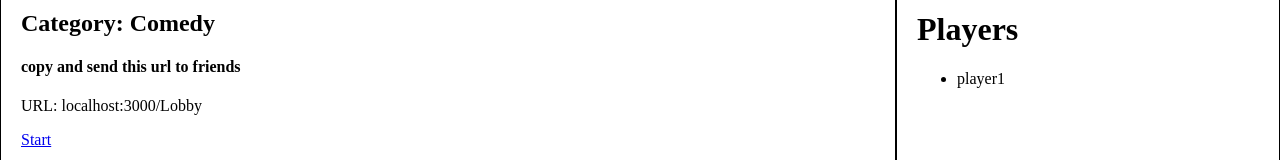
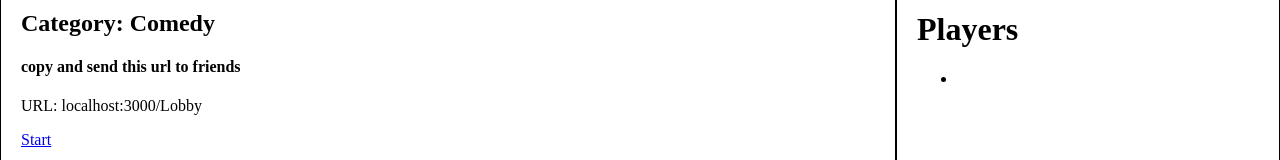
Before and after one commit to vishnuchen/Movie-Guesser, a React (Create React App) app: page /lobby in a window 1280 px wide. Shown: the part 127-287 px from the top of the page. Built offline with nearby package versions, Linux system fonts and the light colour scheme; no server answers; a web font is replaced by a local one.

Commit message:
synchronized player lists across multiple windows

```diff
--- a/src/Lobby/LobbyNav.jsx
+++ b/src/Lobby/LobbyNav.jsx
@@ -23,10 +23,10 @@ class LobbyNav extends Component {
     this.socket.on('test', function(msg) {
       console.log('connected to server');
     })
-    this.socket.on('name_display', (username) => {
-      console.log(username);
+    this.socket.on('name_display', (users) => {
+      console.log(users);
       this.setState({
-        otherUsers: this.state.otherUsers.concat(username)
+        otherUsers: users
       }, () => {
         console.log(this.state.otherUsers)
       })
@@ -42,10 +42,10 @@ class LobbyNav extends Component {
 
   setUsername = (username) => {
     this.setState({
-      username: username
+      otherUsers: this.state.otherUsers.concat(username)
     }, () => {
       this.toggleLogin();
-      this.socket.emit('player_entrance', username)
+      this.socket.emit('player_entrance', this.state.otherUsers)
     })
   }
 
@@ -69,7 +69,7 @@ class LobbyNav extends Component {
             <GameInfo />
           </div>
           <div className="player-list">
-            <PlayerList />
+            <PlayerList list={this.state.otherUsers} />
           </div>
         </div>
       </div>
--- a/src/Lobby/PlayerList.jsx
+++ b/src/Lobby/PlayerList.jsx
@@ -20,11 +20,7 @@ class PlayerList extends Component{
       <div>
         <h1>Players</h1>
         <ul>
-          <li>player1</li>
-          {/* <li>player2</li>
-          <li>player3</li>
-          <li>player4</li>
-          <li>player5</li> */}
+          <li>{this.props.list}</li>
         </ul>
       </div>
     );
```
Also changed, not shown: 1 other file (tests, documents, lock files or other folders).
